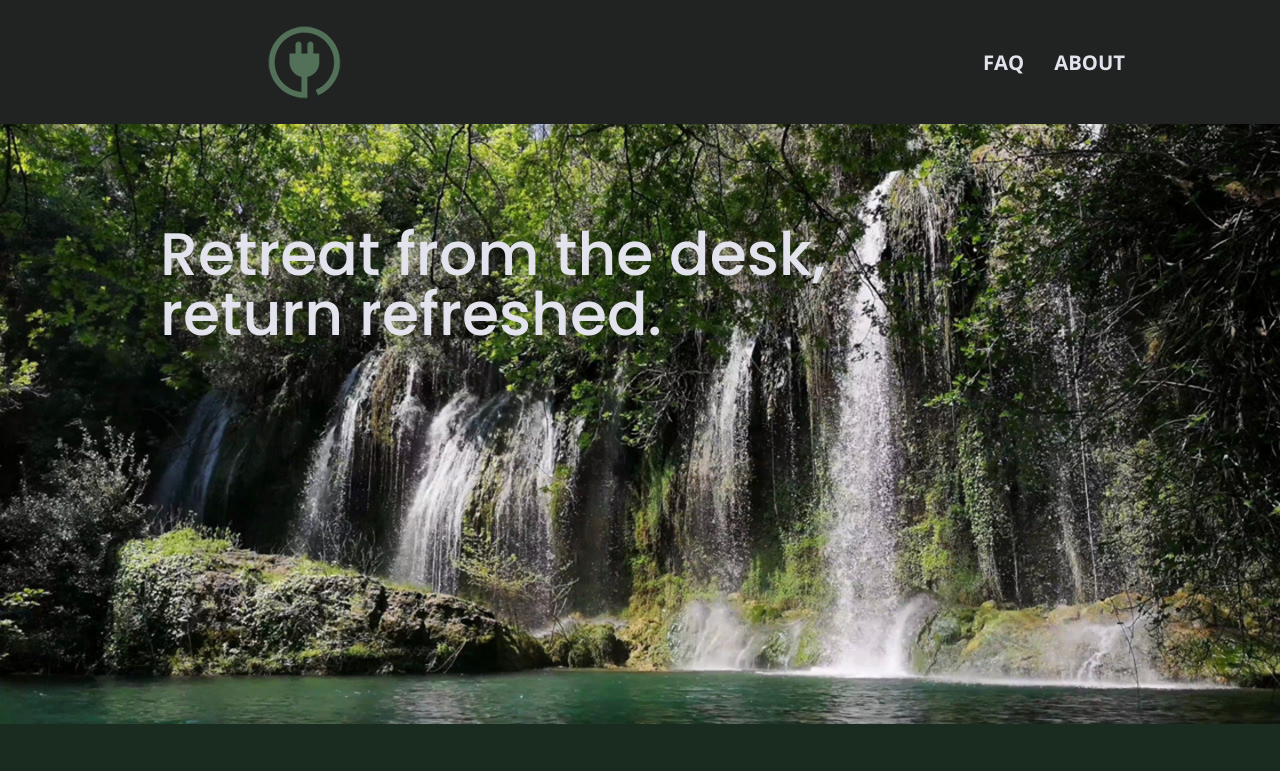
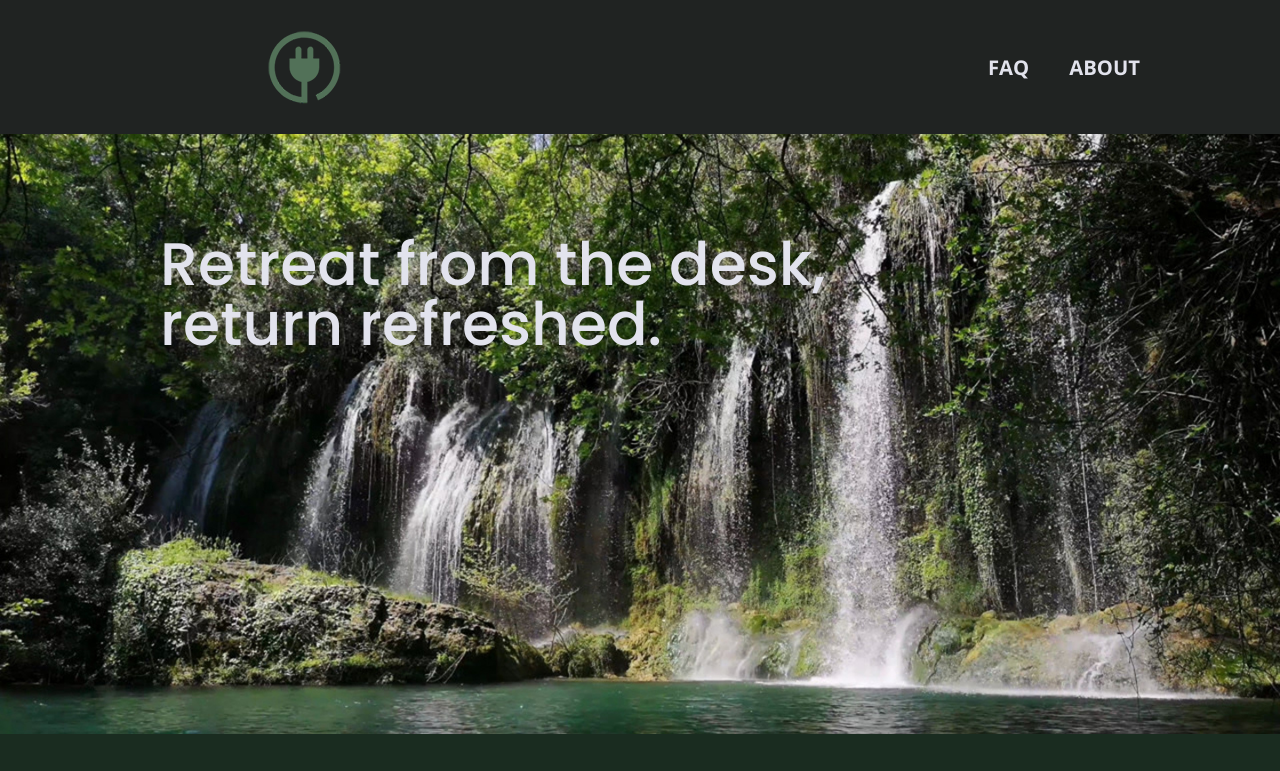
Before and after one commit to millerblade/unplugged-1, a website: page index.html in a window 1280 px wide. Shown: the top 771 px of the page. Drawn offline with nearby package versions, Linux system fonts and the light colour scheme.

Commit message:
Fixed 240px screen

```diff
--- a/css/main.css
+++ b/css/main.css
@@ -251,7 +251,7 @@ footer .copyright {
 }
 
 /* --------- Mobile Styles - Homepage -------------------- */
-
+@media only screen and (min-width: 240px) {
 /* mobile Hero Area */
 
 .hero-area {
@@ -269,6 +269,17 @@ footer .copyright {
   font-family: "Poppins", Helvetica, Arial, sans-serif;
   font-weight: 500;
   line-height: 1.2;
+}
+header nav {
+  width: 20%;
+}
+header nav ul {
+  display: flex;
+  justify-content: space-evenly;
+  align-items: center;
+}
+header nav ul li {
+  padding: 20px;
 }
 
 /* mobile Aside */
@@ -526,7 +537,7 @@ input[type="button"] {
 @media only screen and (min-width: 768px) {
   /******* Tablet styles here ****************************/
 
-  /* General styles */
+  /* Tablet General styles */
   .content-wrapper {
     max-width: 640px;
     margin: 100px 0;
@@ -566,7 +577,11 @@ input[type="button"] {
   }
 
   header nav ul {
+    display: flex;
     justify-content: space-between;
+  }
+  header nav ul li {
+    padding-right: 20px;
   }
 
   .header-divider {
```
